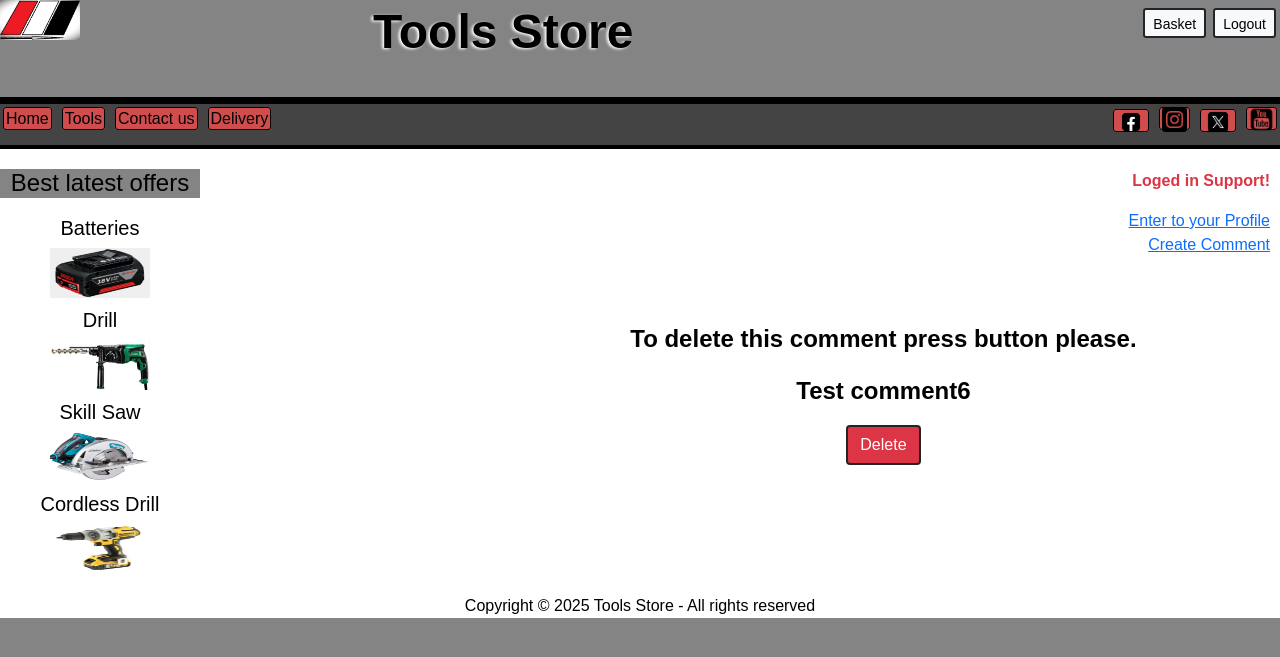
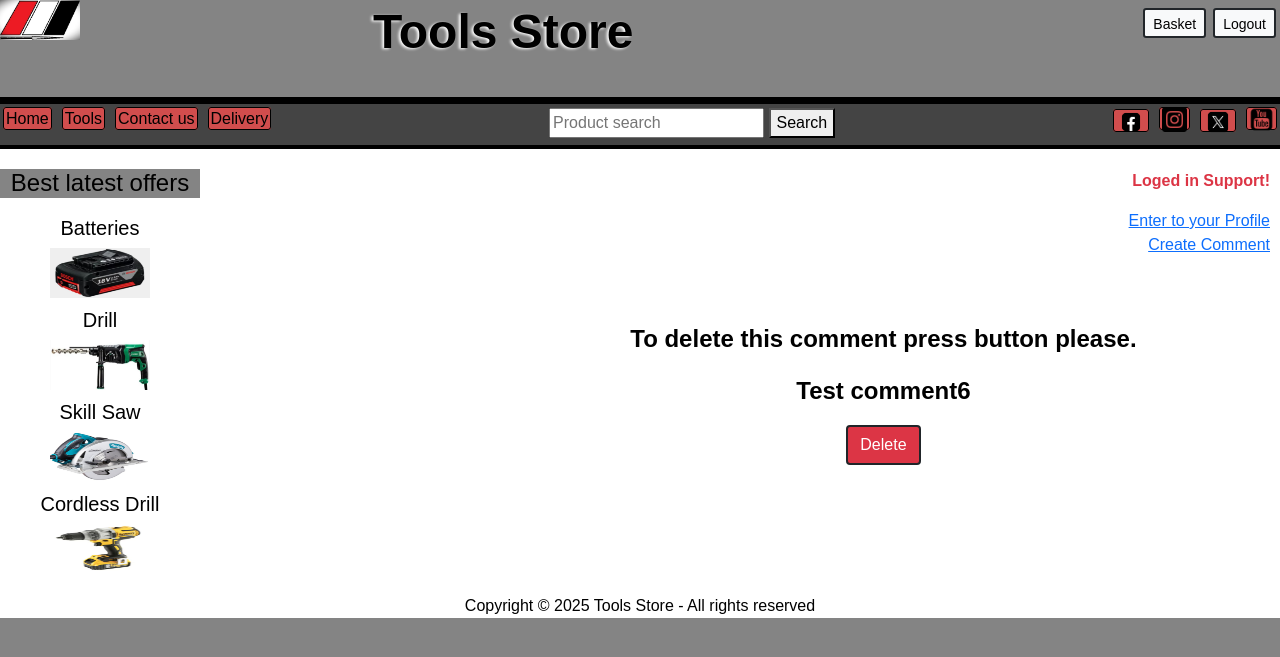
Before and after one commit to DimDeveloper18/Final-Assignment, a Django app: page /comment/6/delete/ in a window 1280 px wide. Shown: the top 657 px of the page. Run offline with Django 5.2, Linux system fonts and the light colour scheme; a user stored in the database is signed in; data comes from the database, SQL or seed files in the repository.

Commit message:
Search bar style created.

```diff
--- a/products_store/static/products_store/css/homemed.css
+++ b/products_store/static/products_store/css/homemed.css
@@ -24,6 +24,9 @@
     grid-column: 1 / 3;
     grid-row: 2;
     justify-content: space-between;
+}
+#searchbar{
+    display: flex;
 }
 .soclink{
     display: flex;
```
